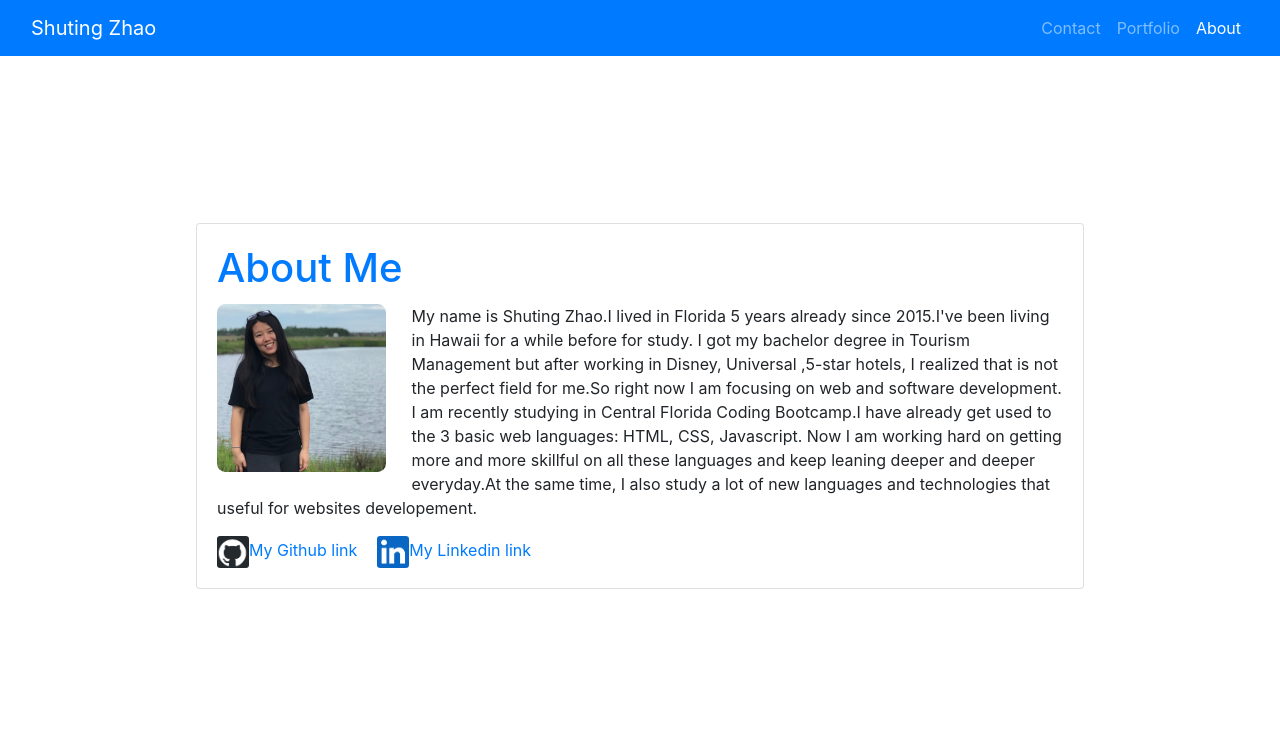
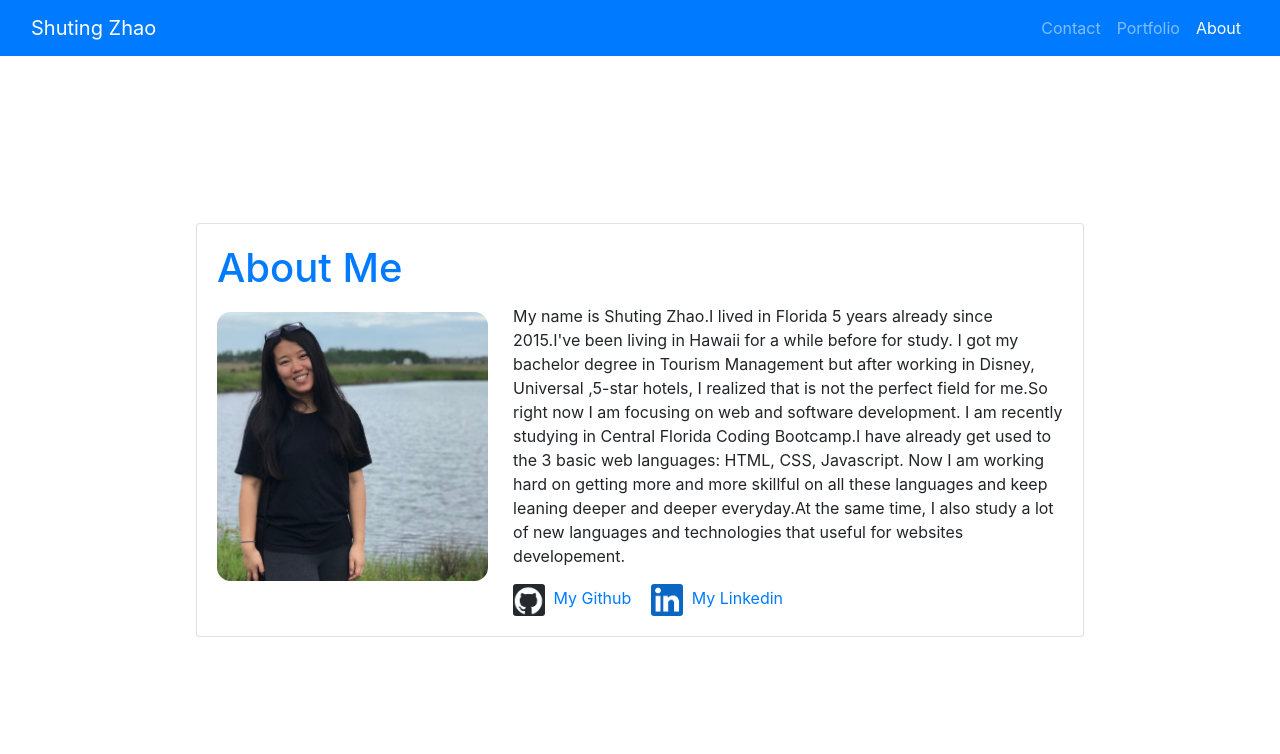
Before and after one commit to zst199394/shuting_react_portfolio, a React (Create React App) app: page / in a window 1280 px wide. Shown: the top 754 px of the page. Built offline with nearby package versions, Linux system fonts and the light colour scheme.

Commit message:
change about me style img margin

```diff
--- a/src/App.css
+++ b/src/App.css
@@ -1,9 +1,11 @@
 #image{
-    width:20%;
-    height:20%;
+    width:32%;
+    height:32%;
     border-radius: 5%;
     float: left;
+    margin-top: 1%;
     margin-right: 3%;
+    margin-bottom: 3%;
 }
 
 #projectIMG{
@@ -16,6 +18,12 @@ img {
     width: 32px;
     height: 32px;
     border-radius: 10%;
+    margin-right: 1%;
+}
+
+.card-link{
+    line-height: 20px;
+    text-overflow:ellipsis;
 }
 
 .card{
--- a/src/components/Aboutme.js
+++ b/src/components/Aboutme.js
@@ -21,14 +21,14 @@ function Aboutme() {
           </p>
           <a href="https://github.com/zst199394" className="card-link">
             <img id="social_icons" src={process.env.PUBLIC_URL+"/assets/github.png"} alt="github" />
-            My Github link
+            My Github
           </a>
           <a
             href="https://www.linkedin.com/in/shu-ting-zhao-1497ba199/"
             className="card-link"
           >
             <img id="social_icons" src={process.env.PUBLIC_URL+"/assets/linkedin.png"} alt="github" />
-            My Linkedin link
+            My Linkedin
           </a>
         </div>
       </section>
```
